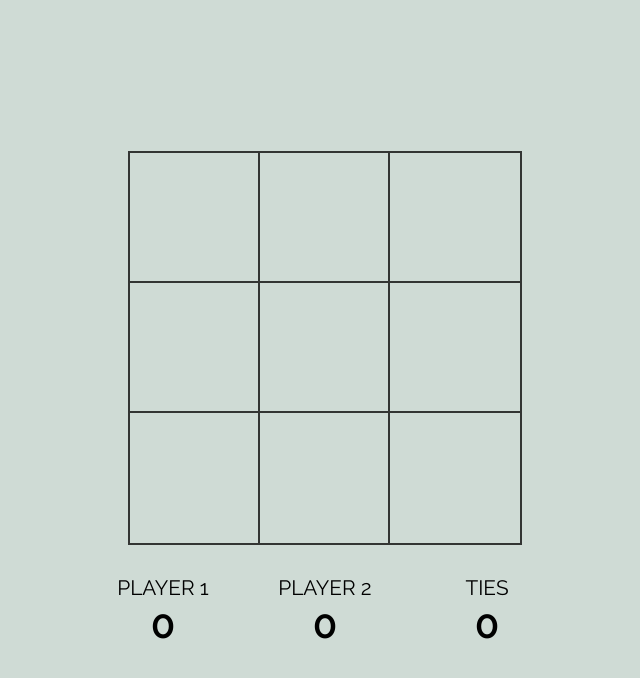
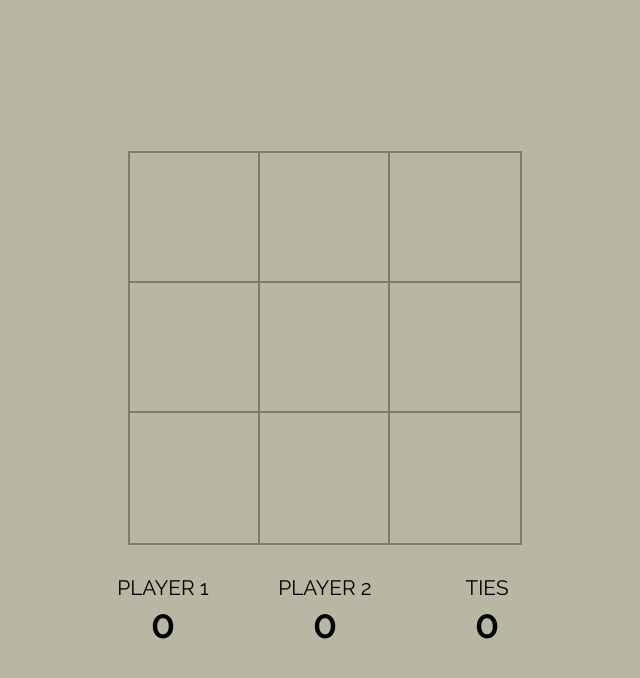
Before and after one commit to casperiv0/react-tic-tac-toe, a React (Vite) app: page / in a window 1280 px wide. Shown: the top 678 px of the page, without its empty margins (315-955 px from the left). Built offline with nearby package versions, Linux system fonts and the light colour scheme.

Commit message:
:tada: feat: minor improvements & fix colors

```diff
--- a/src/components/BoardButton.tsx
+++ b/src/components/BoardButton.tsx
@@ -20,10 +20,18 @@ export function BoardButton({ board, idx, row }: Props) {
   const shouldPositionAnimate = board.state.winner?.positions.includes(idx);
 
   React.useEffect(() => {
+    controls.mount();
+
     if (shouldPositionAnimate) {
-      controls.start({ scale: [1, 1.35, 1], transition: { duration: 0.3, ease: "easeInOut" } });
+      controls.start({ scale: [1, 1.5, 1], transition: { duration: 0.3, ease: "easeInOut" } });
     }
   }, [controls, shouldPositionAnimate]);
+
+  React.useEffect(() => {
+    if (row !== null) {
+      controls.start({ scale: [1, 1.2, 1], transition: { duration: 0.3, ease: "easeInOut" } });
+    }
+  }, [row, controls]);
 
   return (
     <button
--- a/src/index.css
+++ b/src/index.css
@@ -11,7 +11,7 @@ body {
     "Cantarell", "Fira Sans", "Droid Sans", "Helvetica Neue", sans-serif;
   -webkit-font-smoothing: antialiased;
   -moz-osx-font-smoothing: grayscale;
-  background-color: #cfdbd5;
+  background-color: #b7b7a4;
   font-family: "Raleway", sans-serif;
 }
 
@@ -33,8 +33,8 @@ body {
 .board-button {
   appearance: none;
   cursor: pointer;
-  background-color: #cfdbd5;
-  border: 2px solid #333533;
+  background-color: #b7b7a4;
+  border: 2px solid #7d7d68;
 
   width: var(--button-width);
   height: var(--button-width);
@@ -54,6 +54,10 @@ body {
 
 .board-button[data-disabled="true"] {
   cursor: default;
+}
+
+.board-button svg {
+  fill: #30302b;
 }
 
 /** Scores */
```
